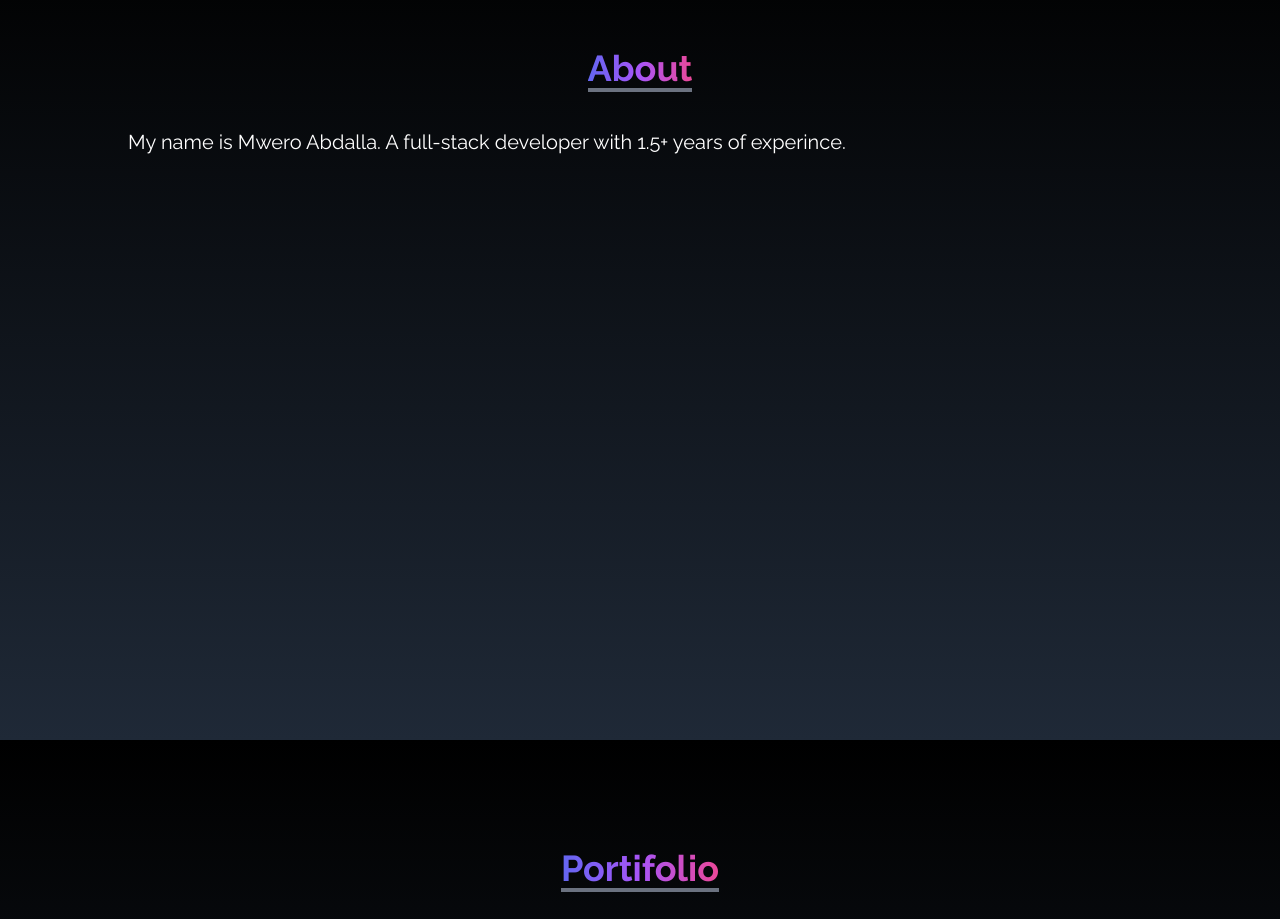
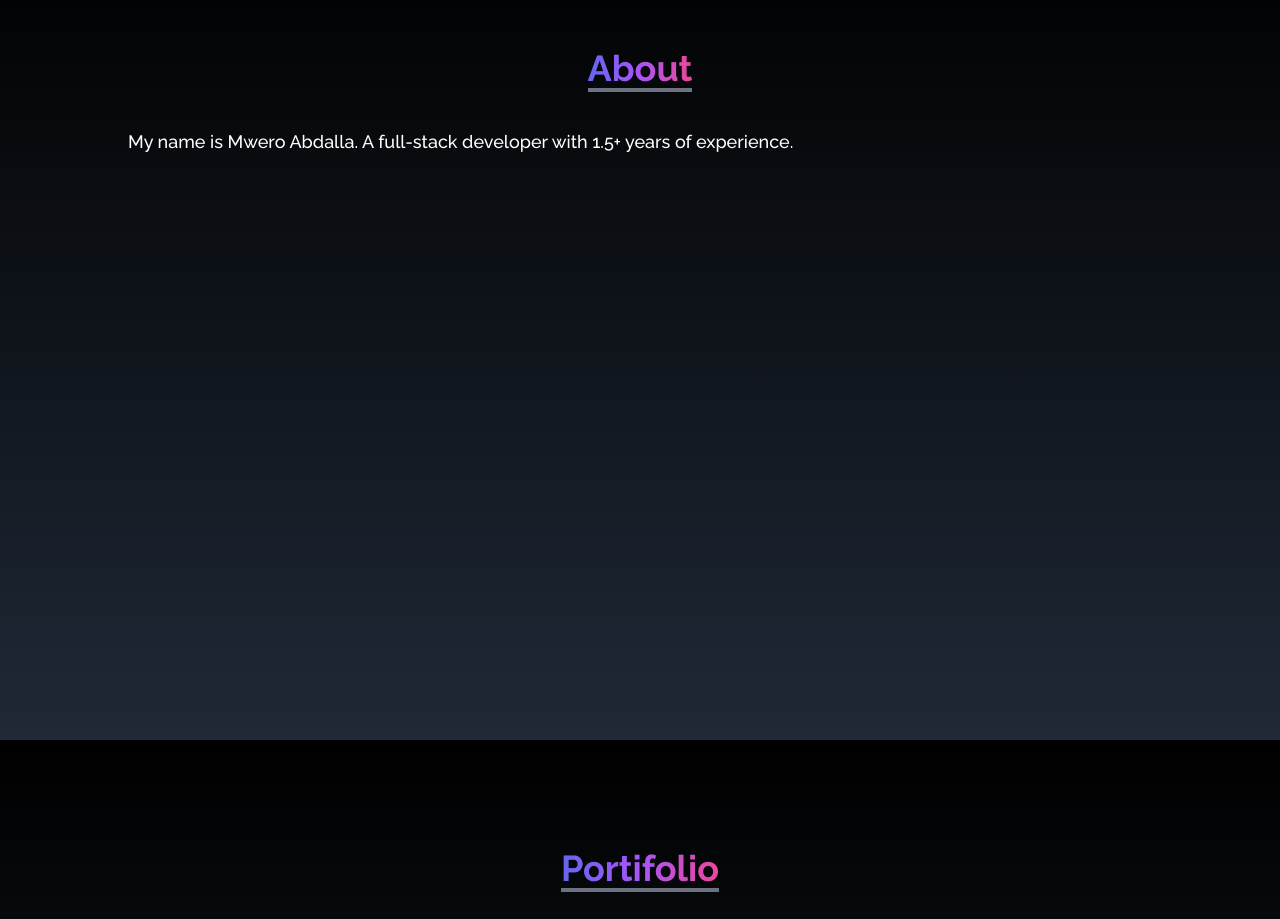
Before and after one commit to mwenaro/react-tailwind-portifolio, a React (Create React App) app: page /#home in a window 1280 px wide. Shown: the part 860-1779 px from the top of the page. Built offline with nearby package versions, Linux system fonts and the light colour scheme.

Commit message:
Update About.jsx

```diff
--- a/src/components/layout/About.jsx
+++ b/src/components/layout/About.jsx
@@ -8,13 +8,13 @@ const About = () => {
         <SectionTitleCard title={"About"} />
 
         <div>
-          <p className="text-xl">
-My name is Mwero Abdalla. A full-stack developer with 1.5+ years of experince.
+          <p className="text-base md:text-lg font-medium">
+My name is Mwero Abdalla. A full-stack developer with 1.5+ years of experience.
 
 
           </p>
 
-          <p className="text-xl">
+          <p className="text-base md:text-lg font-medium">
 
           </p>
         </div>
```
